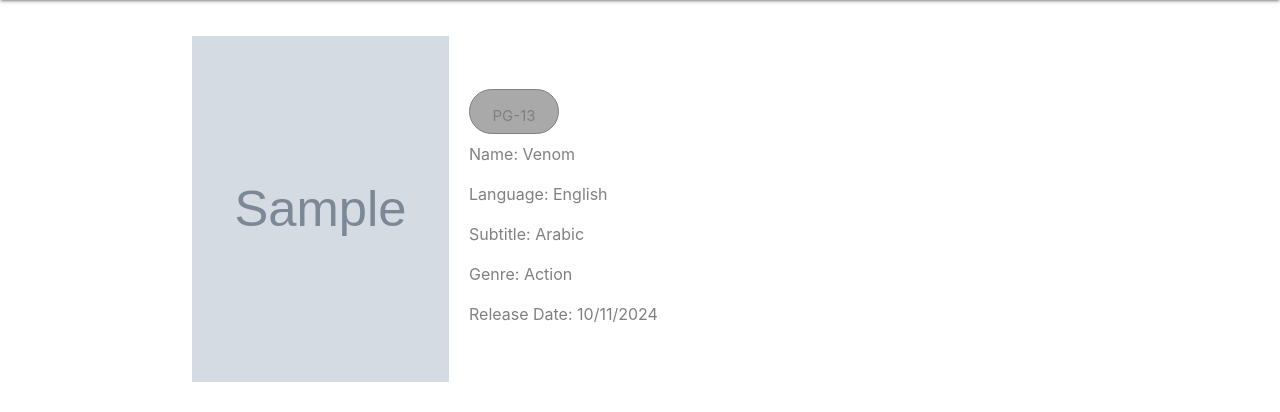
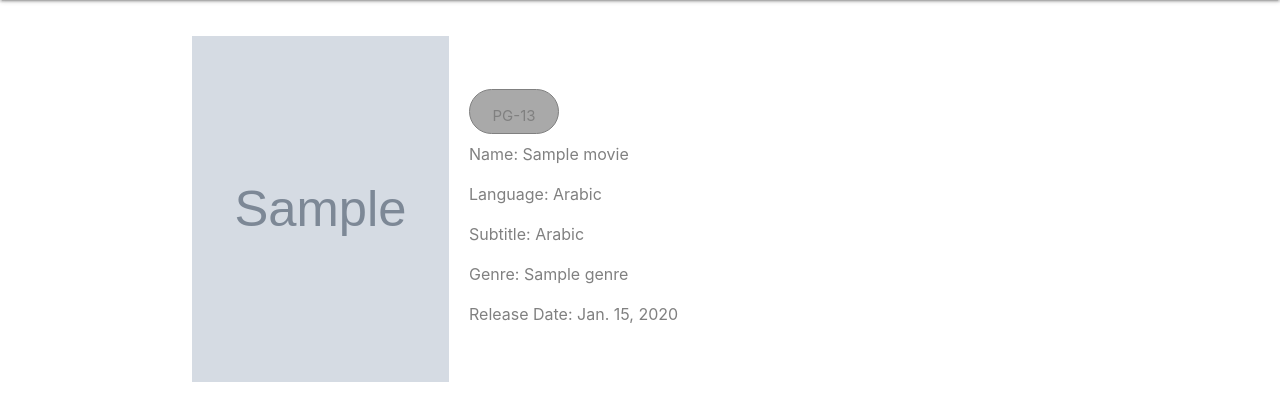
Before and after one commit to Mujtaba18/VibeVision, a Django app: page /movies/detail/1/ in a window 1280 px wide. Shown: the part 64-476 px from the top of the page. Run offline with Django 5.2, Linux system fonts and the light colour scheme; tables that the repository leaves empty hold one stand-in row (values such as "Sample post"); grey boxes marked "Sample" are stand-in pictures; some libraries are stand-ins or nearby versions.

Commit message:
Editing the detail page

```diff
--- a/vibevision/main_app/templates/movies/movie_detail.html
+++ b/vibevision/main_app/templates/movies/movie_detail.html
@@ -17,11 +17,19 @@
   <div class="pg">
     <p>PG-13</p>
   </div>
-    <p id="detail">Name: Venom</p>
-    <p id="detail">Language: English</p>
-    <p id="detail">Subtitle: Arabic</p>
-    <p id="detail">Genre: Action</p>
-    <p id="detail">Release Date: 10/11/2024</p>
+    <p id="detail">Name: {{ movie.title }}</p>
+    <p id="detail">Language: {{ movie.language }}</p>
+    <p id="detail">Subtitle: {{ movie.subtitle }}</p>
+    <p id="detail">Genre:
+      {% if movie.genres.all %}
+      {% for genre in movie.genres.all %}
+          {{ genre.name }}{% if not forloop.last %}, {% endif %}
+      {% endfor %}
+      {% else %}
+          No Genres
+      {% endif %}
+    </p>
+    <p id="detail">Release Date: {{ movie.release_date }}</p>
   </div>
 </div>
 
```
